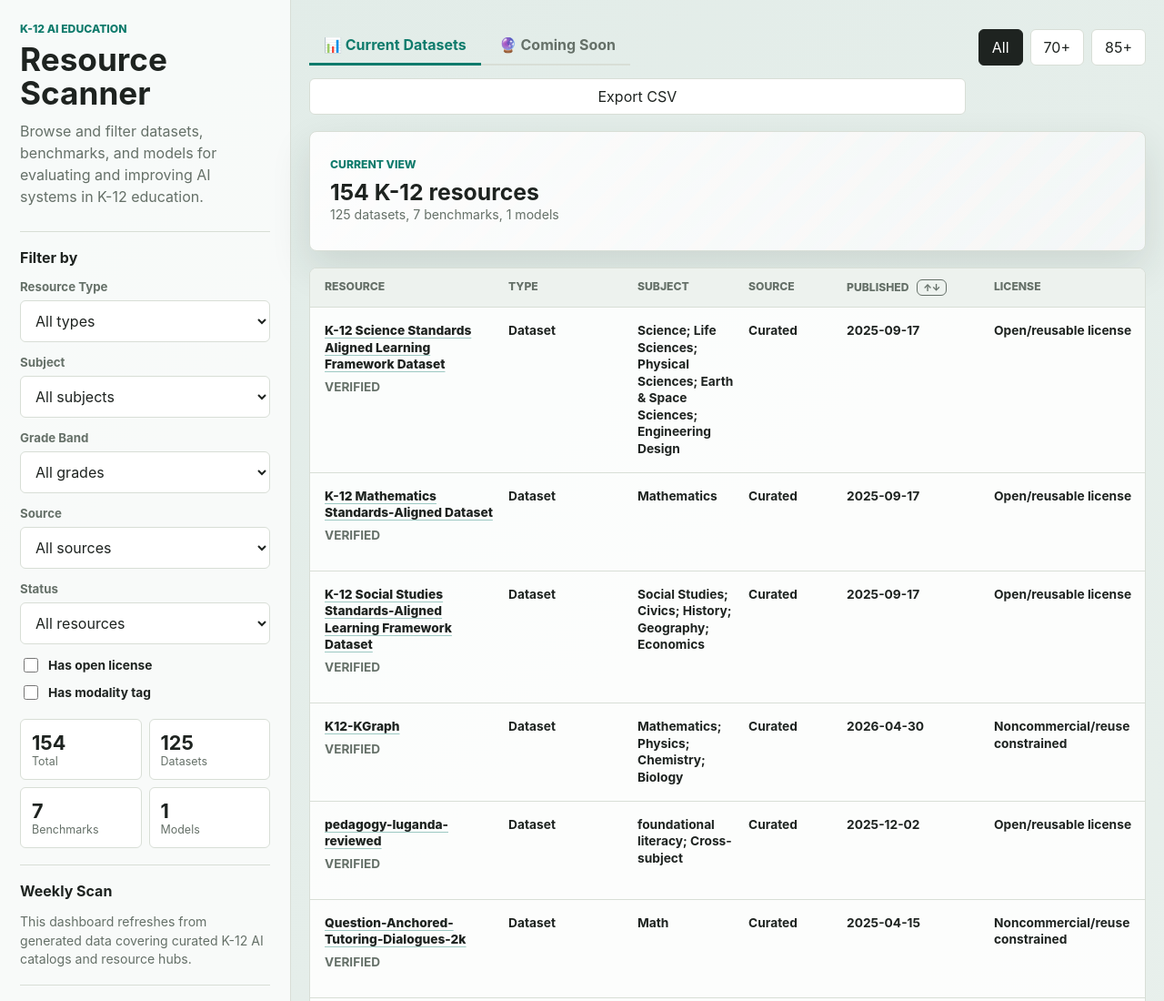
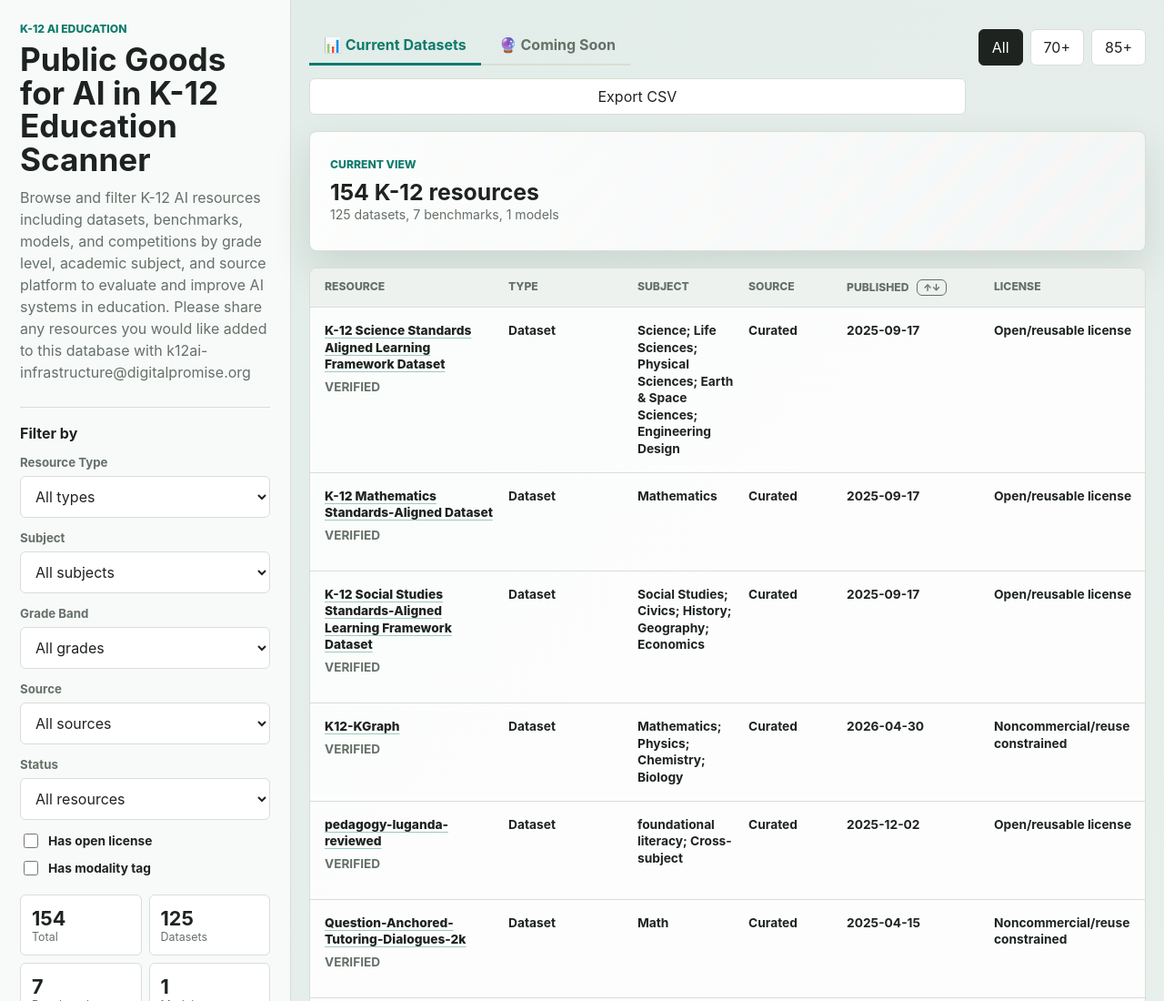
Before and after one commit to xweidp/k12-ai-scanner, a website: page index.html in a window 1280 px wide. Shown: the top 1100 px of the page at 91% size. Drawn offline with Linux system fonts and the light colour scheme.

Commit message:
Update title and description to 'Public Goods for AI in K-12 Education Scanner'

```diff
--- a/app.js
+++ b/app.js
@@ -64,7 +64,7 @@ function parseCSVLine(line) {
 
 // Load and parse CSV
 function loadInventory() {
-  const v = 'v117-' + Date.now();
+  const v = 'v118-' + Date.now();
   fetch('data/k12_inventory_latest.csv?v=' + v)
     .then(r => {
       if (!r.ok) throw new Error(`HTTP ${r.status}`);
--- a/index.html
+++ b/index.html
@@ -3,7 +3,7 @@
   <head>
     <meta charset="utf-8" />
     <meta name="viewport" content="width=device-width, initial-scale=1" />
-    <title>K-12 AI Resource Scanner</title>
+    <title>Public Goods for AI in K-12 Education Scanner</title>
     <link rel="stylesheet" href="styles.css" />
   </head>
   <body>
@@ -11,8 +11,8 @@
       <aside class="sidebar" aria-label="Scanner controls">
         <div class="brand-block">
           <p class="eyebrow">K-12 AI Education</p>
-          <h1>Resource Scanner</h1>
-          <p class="subhead">Browse and filter datasets, benchmarks, and models for evaluating and improving AI systems in K-12 education.</p>
+          <h1>Public Goods for AI in K-12 Education Scanner</h1>
+          <p class="subhead">Browse and filter K-12 AI resources including datasets, benchmarks, models, and competitions by grade level, academic subject, and source platform to evaluate and improve AI systems in education. Please share any resources you would like added to this database with k12ai-infrastructure@digitalpromise.org</p>
         </div>
 
         <section class="panel research-areas">
```
